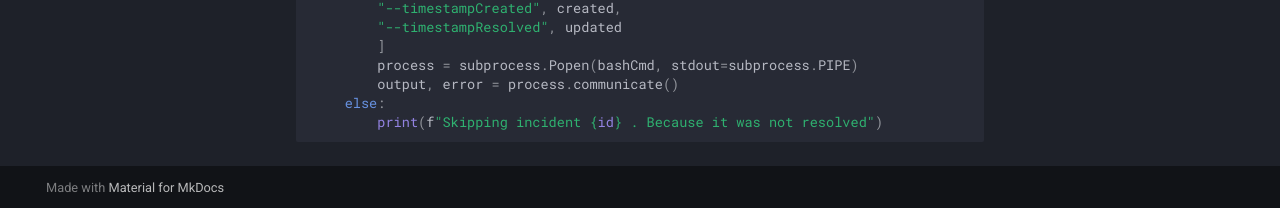
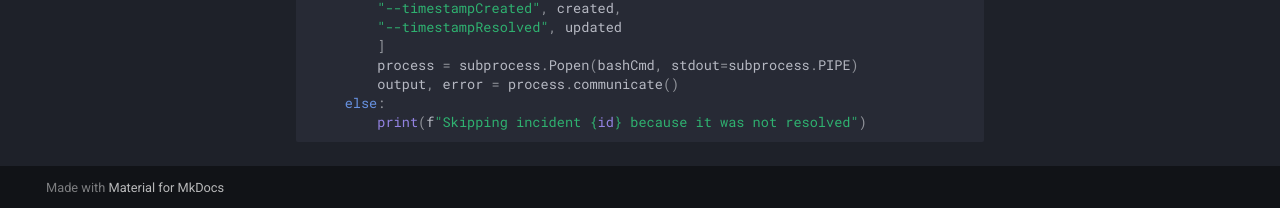
Before and after one commit to codacy/pulse-user-docs, an MkDocs documentation site: the page built from docs/index.md, in a window 1280 px wide and 900 px high, scrolled down 7419 px. Shown: the part 689-897 px from the top of the window. Built offline with MkDocs 1.6.1 and Material for MkDocs 9.7.7, drawn with Linux system fonts in a browser that asks for light colours.

Commit message:
fix: Adjust fenced code block language and copy of output message

````diff
--- a/docs/index.md
+++ b/docs/index.md
@@ -332,7 +332,7 @@
 
 In this example we used the CLI to push past incidents from the Codacy status page API into Pulse.
 
-```py
+```python
 # incidents.py
 
 import requests
@@ -365,5 +365,5 @@
         process = subprocess.Popen(bashCmd, stdout=subprocess.PIPE)
         output, error = process.communicate()
     else:
-        print(f"Skipping incident {id} . Because it was not resolved")
+        print(f"Skipping incident {id} because it was not resolved")
 ```
````
